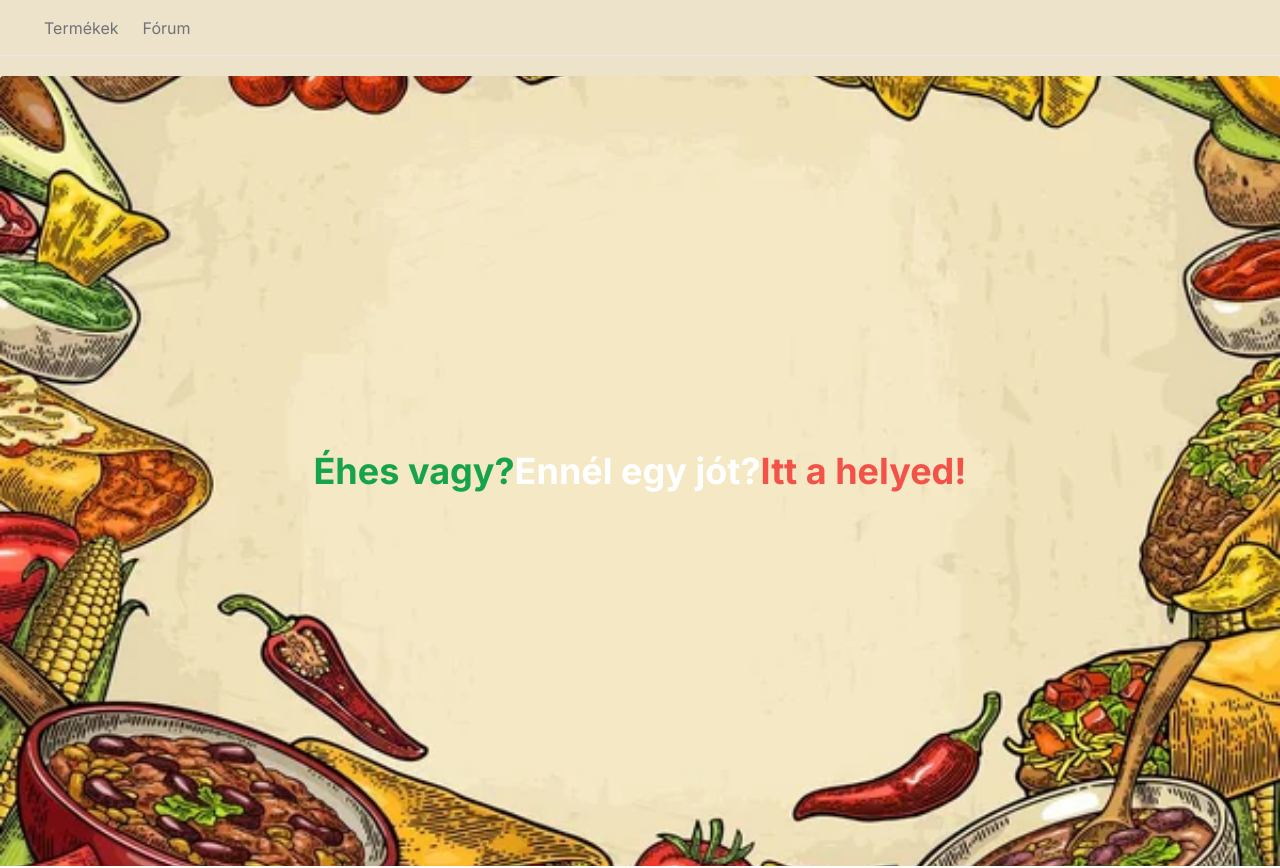
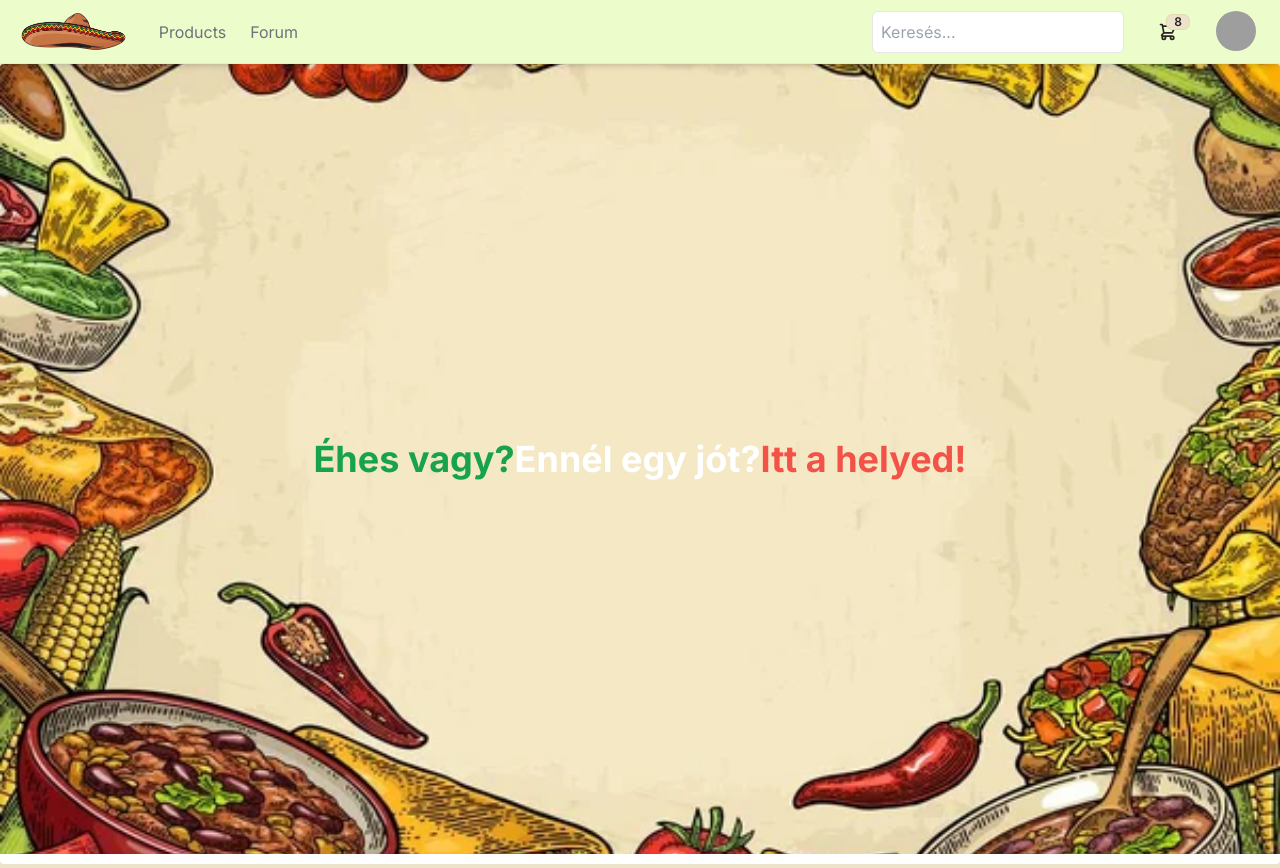
Before and after one commit to El-Terrifico-webfejlesztok/El-Terrifico-weboldal, a Next.js app: page / in a window 1280 px wide. Shown: the top 868 px of the page. Built offline with nearby package versions, Linux system fonts and the light colour scheme; grey boxes are pictures that could not be loaded.

Commit message:
Navbar továbbfejlesztése

```diff
--- /dev/null
+++ b/app/components/navbar/Cart.tsx
@@ -0,0 +1,30 @@
+import React from 'react'
+import Link from 'next/link'
+
+const Cart = () => {
+
+    const itemcount = 8;
+    const subtotal = 999
+
+    return (
+        <div className="dropdown dropdown-end">
+            <div tabIndex={0} role="button" className="btn btn-ghost btn-circle">
+                <div className="indicator">
+                    <svg xmlns="http://www.w3.org/2000/svg" className="h-5 w-5" fill="none" viewBox="0 0 24 24" stroke="currentColor"><path strokeLinecap="round" strokeLinejoin="round" strokeWidth="2" d="M3 3h2l.4 2M7 13h10l4-8H5.4M7 13L5.4 5M7 13l-2.293 2.293c-.63.63-.184 1.707.707 1.707H17m0 0a2 2 0 100 4 2 2 0 000-4zm-8 2a2 2 0 11-4 0 2 2 0 014 0z" /></svg>
+                    <span className="badge badge-sm indicator-item">{itemcount}</span>
+                </div>
+            </div>
+            <div tabIndex={0} className="mt-3 z-[1] card card-compact dropdown-content w-52 bg-base-100 shadow">
+                <div className="card-body">
+                    <span className="font-bold text-lg">{itemcount} Items</span>
+                    <span className="text-info">Subtotal: ${subtotal}</span>
+                    <div className="card-actions">
+                        <Link href="/cart" className="bg-orange-400 text-white btn btn-primary btn-block">Rendelés</Link>
+                    </div>
+                </div>
+            </div>
+        </div>
+    )
+}
+
+export default Cart
--- /dev/null
+++ b/app/components/navbar/LoadingBar.tsx
@@ -0,0 +1,30 @@
+'use client'
+
+import React from 'react'
+import { useState, useEffect } from 'react';
+import { usePathname } from 'next/navigation'
+
+const LoadingBar = () => {
+    const location = usePathname();
+    const [isLoading, setIsLoading] = useState(false);
+
+    useEffect(() => {
+        setIsLoading(true);
+        setTimeout(() => {
+            setIsLoading(false);
+        }, 200); // You can adjust the duration as needed
+
+    }, [location]);
+
+    return (
+        <>
+            <div className={` ${isLoading ?
+                'h-1 w-full bg-red-700 fixed top-0 left-0 z-50 opacity-100 animate-loading-animation duration-200 ease-in-out'
+                :
+                'h-1 w-full bg-red-700 fixed top-0 left-0 z-50 opacity-0 transition-opacity duration-200 ease-in-out'
+                }`} />
+        </>
+    );
+};
+
+export default LoadingBar;
--- a/app/components/navbar/NavBar.tsx
+++ b/app/components/navbar/NavBar.tsx
@@ -1,43 +1,49 @@
 'use client'
 
-import React from 'react'
-import Link from 'next/link'
-import { usePathname } from 'next/navigation'
+import React from 'react';
+import Link from 'next/link';
+import { usePathname } from 'next/navigation';
+import SearchBar from './SearchBar'; // Import the SearchBar component
+import ProfileButton from './ProfileButton';
+import Cart from './Cart';
+import LoadingBar from './LoadingBar';
 
 const NavBar = () => {
-    // Jelenlegi útvonal lekérdezése
     const currentPath = usePathname();
 
-    // Itt lehet megadni a navbar linkeket
     const links = [
-        // name: Amit kiír, href: Ahova vezet
-        { name: 'Termékek', href: '/products' },
-        { name: 'Fórum', href: '/forum' },
-    ]
+        { name: 'Products', href: '/products' },
+        { name: 'Forum', href: '/forum' },
+    ];
 
     return (
-        <nav className='flex space-x-6 border-b mb-5 px-5 h-14 items-center '>
-            <Link href='/'><img src="favicon.ico" alt="" className='max-h-10' /></Link>
+        <nav className='navbar bg-lime-100 border-b px-5 h-16 flex items-center shadow-md sticky top-0 z-50 gap-4'>
+            <LoadingBar />
+            <Link href='/' className='mr-4'>
+                <img src="Sombrero.png" alt="Logo" className='max-h-10 cursor-pointer' />
+            </Link>
+
             <ul className='flex space-x-6'>
-                {links.map(link =>
+                {links.map(link => (
+                    <li key={link.href}>
+                        <Link
+                            href={link.href}
+                            className={`${link.href === currentPath ? 'text-zinc-900' : 'text-zinc-500'
+                                } hover:text-zinc-800 transition-colors`}
+                        >
+                            {link.name}
+                        </Link>
+                    </li>
+                ))}
+            </ul>
 
-                    <li key={link.href}><Link
+            <div className="ml-auto flex items-center gap-5"> {/* ml-auto jobbra rakja az komponenseket */}
+                <SearchBar />
+                <Cart />
+                <ProfileButton />
+            </div>
+        </nav>
+    );
+};
 
-                        className=
-
-                        // Hogyha a jelenlegi oldal egyenlő azzal amire a menüpont mutat, akkor sötétebb a szöveg
-                        {`${link.href === currentPath ? 'text-zinc-900' : 'text-zinc-500'}
-
-                            // További stílusok
-                            hover:text-zinc-800 transition-colors`}
-
-                        href={link.href}>
-                        {link.name}
-                    </Link></li>
-                )}
-            </ul>
-        </nav>
-    )
-}
-
-export default NavBar
+export default NavBar;
--- /dev/null
+++ b/app/components/navbar/ProfileButton.tsx
@@ -0,0 +1,30 @@
+import React from 'react'
+import Link from 'next/link'
+
+const ProfileButton = () => {
+
+    const pfp = "https://webstockreview.net/images/food-clipart-taco-18.png"
+
+
+    return (
+        <div className="dropdown dropdown-end">
+            <div tabIndex={0} role="button" className="btn btn-ghost btn-circle avatar">
+                <div className="w-10 rounded-full">
+                    <img alt="Your profile picture" src={pfp} />
+                </div>
+            </div>
+            <ul tabIndex={0} className="menu menu-sm dropdown-content mt-3 z-[1] p-2 shadow bg-base-100 rounded-box w-52">
+                <li>
+                    <Link className="justify-between" href="/profile">
+                        Profile
+                        <span className="badge">New</span>
+                    </Link>
+                </li>
+                <li><Link href='/profile/settings'>Settings</Link></li>
+                <li><Link href='/logout'>Logout</Link></li>
+            </ul>
+        </div>
+    )
+}
+
+export default ProfileButton
--- /dev/null
+++ b/app/components/navbar/SearchBar.tsx
@@ -0,0 +1,19 @@
+// SearchBar.js
+import React from 'react';
+
+const SearchBar = () => {
+    // Add your search bar functionality here
+    return (
+        <div className="flex items-center">
+
+            <input
+                type="text"
+                placeholder="Keresés..."
+                className="border rounded-md p-2 focus:outline-none focus:ring focus:border-lime-700"
+            />
+
+        </div>
+    );
+};
+
+export default SearchBar;
```
Also changed, not shown: public/Sombrero.png (added).
